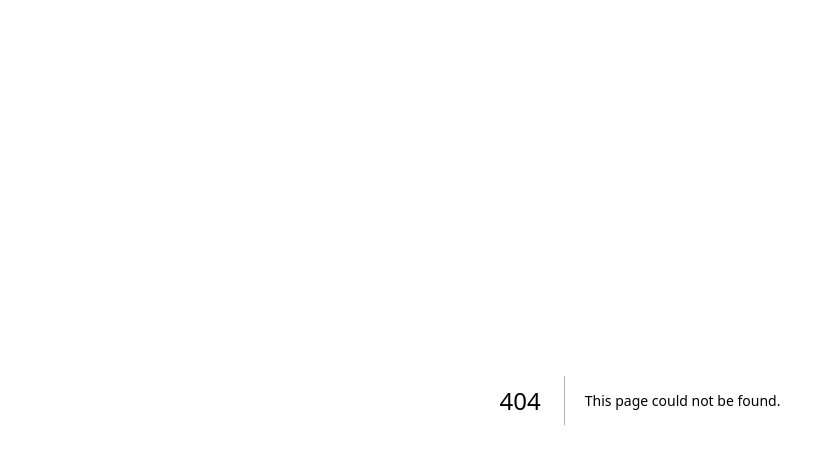
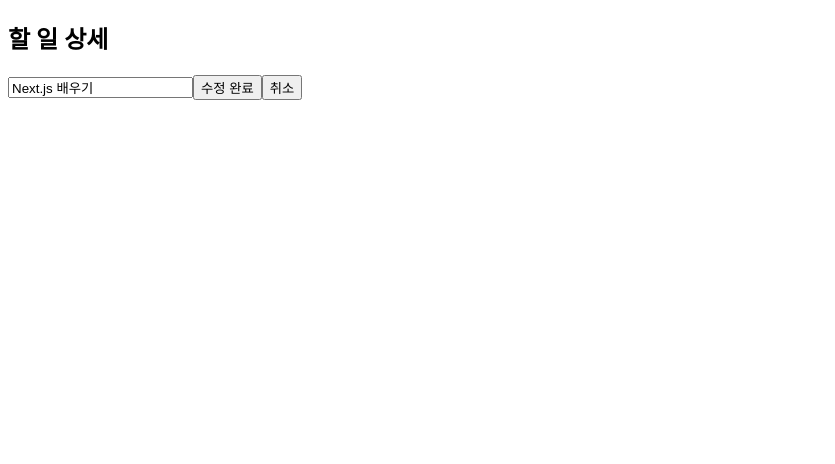
Before and after one commit to Dhani5703/codeit-sprint-nextjs-todo, a Next.js app: page /items/1 in a window 1280 px wide. Before the commit this address had no page. Shown: the top 464 px of the page, without its empty margins (0-835 px from the left). Built offline with nearby package versions, Linux system fonts and the light colour scheme.

Commit message:
[feat] 상세페이지 구현

```diff
--- a/src/components/TodoItem.tsx
+++ b/src/components/TodoItem.tsx
@@ -19,7 +19,7 @@ const TodoItem: React.FC<TodoItemProps> = ({ todo, toggleCompletion }) => {
       <input
         type="checkbox"
         checked={todo.completed}
-        onChange={() => toggleCompletion(todo.id)}
+        onChange={() => toggleCompletion(todo.id)} // 체크박스 클릭 시 완료 상태 토글
       />
       <span>{todo.text}</span>
     </div>
--- a/src/components/TodoList.tsx
+++ b/src/components/TodoList.tsx
@@ -1,5 +1,3 @@
-// components/TodoList.tsx
-
 import React from 'react';
 import TodoItem from './TodoItem';
 
@@ -15,11 +13,12 @@ type TodoListProps = {
 };
 
 const TodoList: React.FC<TodoListProps> = ({ todos, setTodos }) => {
+  // 할 일 상태 토글 함수 (진행 중 / 완료)
   const toggleCompletion = (id: number) => {
     const updatedTodos = todos.map((todo) =>
       todo.id === id ? { ...todo, completed: !todo.completed } : todo
     );
-    setTodos(updatedTodos);
+    setTodos(updatedTodos); // 상태 업데이트
   };
 
   return (
--- /dev/null
+++ b/src/pages/items/[itemId].tsx
@@ -0,0 +1,52 @@
+// pages/items/[itemId].tsx
+
+import { useRouter } from 'next/router';
+import React, { useState, useEffect } from 'react';
+
+type Todo = {
+  id: number;
+  text: string;
+  completed: boolean;
+};
+
+const ItemDetail = () => {
+  const router = useRouter();
+  const { itemId } = router.query;
+  const [todo, setTodo] = useState<Todo | null>(null);
+  const [updatedText, setUpdatedText] = useState('');
+
+  useEffect(() => {
+    if (itemId) {
+      // 할 일 데이터 가져오기 (여기서는 임시 데이터 사용)
+      const fetchedTodo = { id: Number(itemId), text: 'Next.js 배우기', completed: false };
+      setTodo(fetchedTodo);
+      setUpdatedText(fetchedTodo.text);
+    }
+  }, [itemId]);
+
+  const handleUpdate = () => {
+    if (todo) {
+      // 할 일 수정 (API 연동 부분)
+      setTodo({ ...todo, text: updatedText });
+      // 수정된 텍스트를 서버에 저장하는 API 요청 추가 예정
+      router.push('/'); // 수정 후 목록 페이지로 이동
+    }
+  };
+
+  if (!todo) return <div>Loading...</div>;
+
+  return (
+    <div className="todo-detail-container">
+      <h2>할 일 상세</h2>
+      <input
+        type="text"
+        value={updatedText}
+        onChange={(e) => setUpdatedText(e.target.value)} // 텍스트 변경 시 상태 업데이트
+      />
+      <button onClick={handleUpdate}>수정 완료</button>
+      <button onClick={() => router.push('/')}>취소</button>
+    </div>
+  );
+};
+
+export default ItemDetail;
```
